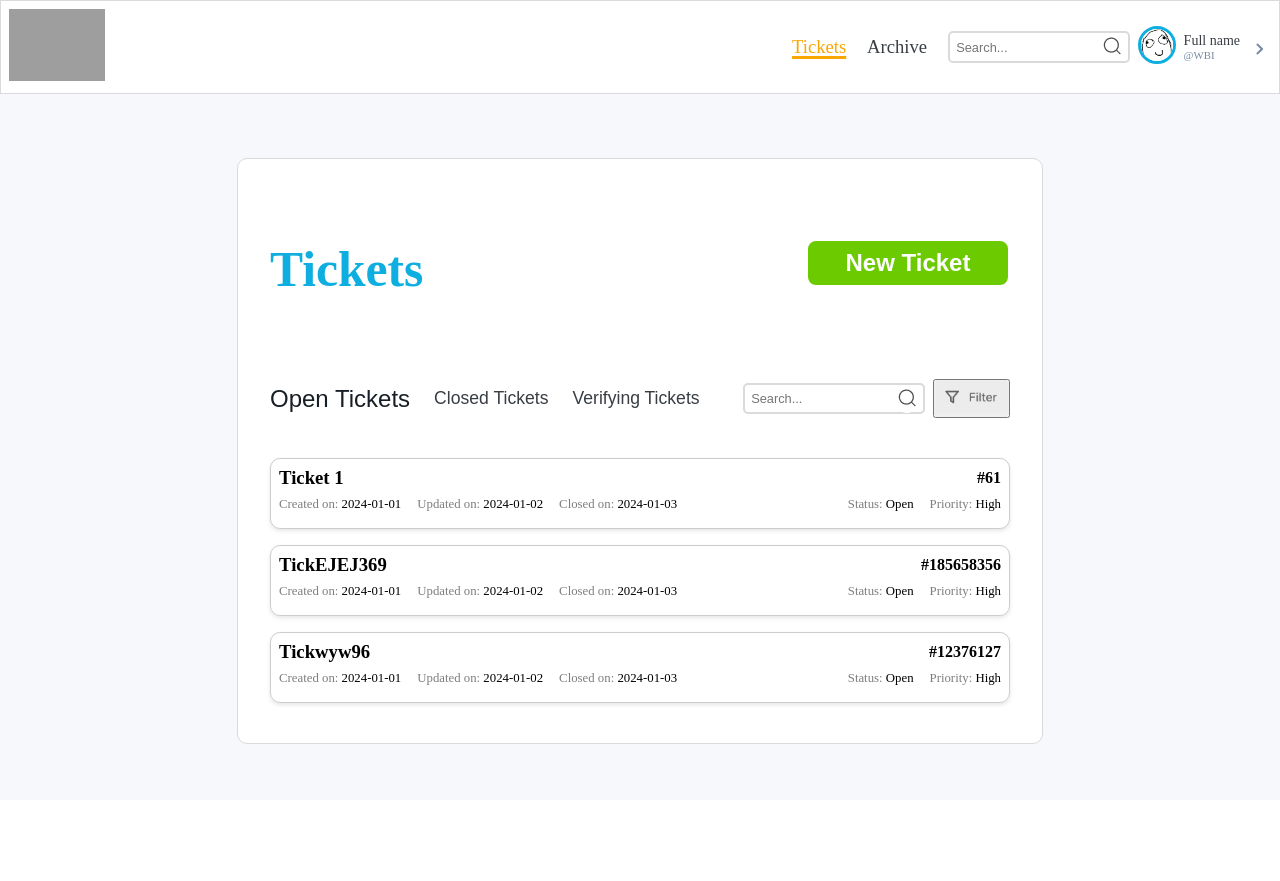
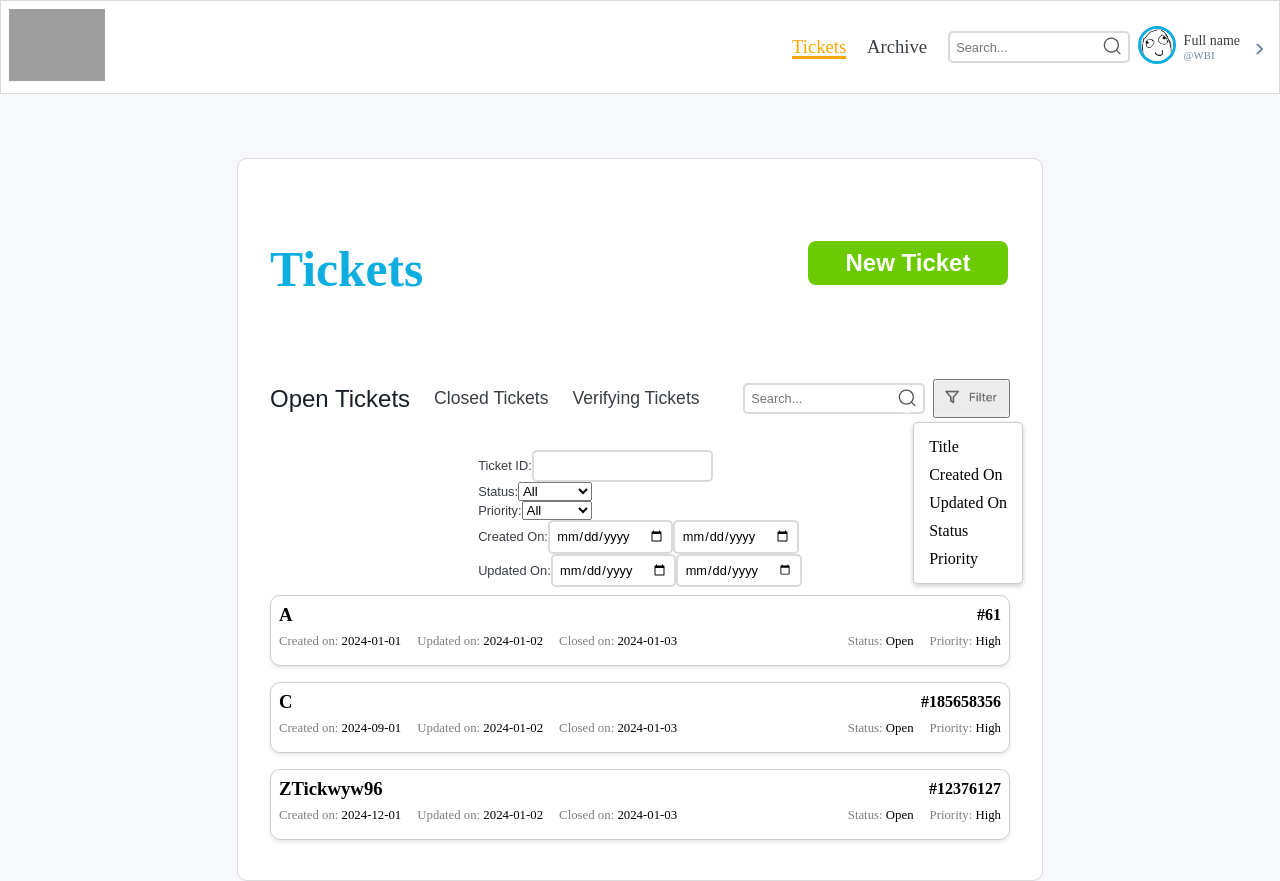
Before and after one commit to wfgemyd/CP, a Vue app in the folder mvc/view/: page /tickets in a window 1280 px wide. Both pictures are taken after a click on the button 971 px from the left and 398 px from the top of the page. Before the commit the page ends 800 px from the top, so only its background shows below. Built offline with nearby package versions, Linux system fonts and the light colour scheme; grey boxes are pictures that could not be loaded.

Commit message:
Search and filtering in tickets - works

```diff
--- a/mvc/view/src/components/archive.vue
+++ b/mvc/view/src/components/archive.vue
@@ -219,7 +219,7 @@ export default {
   components: {
     ExtendedItem,
   },
-  // ...
+
 };
 </script>
 
--- a/mvc/view/src/components/tickets.vue
+++ b/mvc/view/src/components/tickets.vue
@@ -23,7 +23,22 @@ export default {
     return {
       tickets: [], // This will be populated with data fetched from the database
       expandedTicketId: null,
+      searchTerm: '',
       selectedStatus: 'Open',
+      filterMenuVisible: false,
+      sortingColumn: '',
+      sortingDirection: '',
+      showSearchResults: false,
+      filterCriteria: {
+        id: '',
+        title: '',
+        status: '',
+        priority: '',
+        createdOnStart: '',
+        createdOnEnd: '',
+        updatedOnStart: '',
+        updatedOnEnd: '',
+      },
     }
   },
   mounted() {
@@ -33,6 +48,74 @@ export default {
     });
   },
   methods: {
+    toggleFilterMenu() {
+      this.filterMenuVisible = !this.filterMenuVisible;
+    },
+    handleColumnClick(columnName) {
+      if (this.sortingColumn === columnName) {
+        this.sortingDirection = this.sortingDirection === 'asc' ? 'desc' : 'asc';
+      } else {
+        this.sortingColumn = columnName;
+        this.sortingDirection = 'asc';
+      }
+      this.sortTickets();
+    },
+    sortTickets() {
+      if (this.sortingColumn) {
+        this.tickets.sort((a, b) => {
+          let valueA = a[this.sortingColumn];
+          let valueB = b[this.sortingColumn];
+
+          if (typeof valueA === 'string') valueA = valueA.toLowerCase();
+          if (typeof valueB === 'string') valueB = valueB.toLowerCase();
+
+          if (this.sortingColumn === 'createdOn' || this.sortingColumn === 'updatedOn') {
+            valueA = new Date(valueA).getTime();
+            valueB = new Date(valueB).getTime();
+          }
+
+          return (valueA < valueB ? -1 : 1) * (this.sortingDirection === 'asc' ? 1 : -1);
+        });
+      }
+    },
+
+    applyFilters() {
+      this.tickets = this.originalTickets.filter(ticket => {
+        const matchesId = this.filterCriteria.id ? ticket.id.toString().includes(this.filterCriteria.id) : true;
+        const matchesTitle = this.filterCriteria.title ? ticket.title.toLowerCase().includes(this.filterCriteria.title.toLowerCase()) : true;
+        const matchesStatus = this.filterCriteria.status ? ticket.status.toLowerCase() === this.filterCriteria.status.toLowerCase() : true;
+        const matchesPriority = this.filterCriteria.priority ? ticket.priority.toLowerCase() === this.filterCriteria.priority.toLowerCase() : true;
+
+        const createdOnStart = this.filterCriteria.createdOnStart ? new Date(this.filterCriteria.createdOnStart) : null;
+        const createdOnEnd = this.filterCriteria.createdOnEnd ? new Date(this.filterCriteria.createdOnEnd) : null;
+        const matchesCreatedOn = createdOnStart && createdOnEnd
+            ? new Date(ticket.createdOn) >= createdOnStart && new Date(ticket.createdOn) <= createdOnEnd
+            : true;
+
+        const updatedOnStart = this.filterCriteria.updatedOnStart ? new Date(this.filterCriteria.updatedOnStart) : null;
+        const updatedOnEnd = this.filterCriteria.updatedOnEnd ? new Date(this.filterCriteria.updatedOnEnd) : null;
+        const matchesUpdatedOn = updatedOnStart && updatedOnEnd
+            ? new Date(ticket.updatedOn) >= updatedOnStart && new Date(ticket.updatedOn) <= updatedOnEnd
+            : true;
+
+        return matchesId && matchesTitle && matchesStatus && matchesPriority && matchesCreatedOn && matchesUpdatedOn;
+      });
+    },
+    searchTickets() {
+      const searchTerm = this.searchTerm.toLowerCase();
+      this.tickets = this.originalTickets.filter(ticket =>
+          ticket.title.toLowerCase().includes(searchTerm) ||
+          ticket.id.toString().includes(searchTerm) ||
+          ticket.status.toLowerCase().includes(searchTerm) ||
+          ticket.priority.toLowerCase().includes(searchTerm) ||
+          ticket.createdOn.includes(searchTerm) ||
+          ticket.updatedOn.includes(searchTerm)
+      );
+      this.showSearchResults = true;
+      this.searchTerm = ''; // Clear the search term after searching
+      this.selectedStatus = ''; // Unselect the status buttons when search results are displayed
+    },
+
     closeExtendedView(ticketId) {
       if (this.expandedTicketId === ticketId) {
         this.expandedTicketId = null;
@@ -46,11 +129,11 @@ export default {
     async fetchTickets() {
       // Fetch tickets from the database and assign them to this.tickets
       this.originalTickets  = [
-        { id: '61', title: 'Ticket 1', createdOn: '2024-01-01', updatedOn: '2024-01-02', closedOn: '2024-01-03', status: 'Open', priority: 'High', project: "Gendalf" },
-        { id: '396731', title: 'Tictjuae69', createdOn: '2024-01-01', updatedOn: '2024-01-02', closedOn: '2024-04-01', status: 'Closed', priority: 'High' },
-        { id: '185658356', title: 'TickEJEJ369', createdOn: '2024-01-01', updatedOn: '2024-01-02', closedOn: '2024-01-03', status: 'Open', priority: 'High' },
-        { id: '17617171', title: 'Ticket 3691', createdOn: '2024-01-01', updatedOn: '2024-01-02', closedOn: '2024-01-03', status: 'Verifying', priority: 'High' },
-        { id: '12376127', title: 'Tickwyw96', createdOn: '2024-01-01', updatedOn: '2024-01-02', closedOn: '2024-01-03', status: 'Open', priority: 'High' },
+        { id: '61', title: 'A', createdOn: '2024-01-01', updatedOn: '2024-01-02', closedOn: '2024-01-03', status: 'Open', priority: 'High', project: "Gendalf" },
+        { id: '396731', title: 'B', createdOn: '2024-03-01', updatedOn: '2024-01-02', closedOn: '2024-04-01', status: 'Closed', priority: 'High' },
+        { id: '185658356', title: 'C', createdOn: '2024-09-01', updatedOn: '2024-01-02', closedOn: '2024-01-03', status: 'Open', priority: 'High' },
+        { id: '17617171', title: 'Ticket 3691', createdOn: '2024-10-01', updatedOn: '2024-01-02', closedOn: '2024-01-03', status: 'Verifying', priority: 'High' },
+        { id: '12376127', title: 'ZTickwyw96', createdOn: '2024-12-01', updatedOn: '2024-01-02', closedOn: '2024-01-03', status: 'Open', priority: 'High' },
 
       ];
       //const response = await fetch('/api/tickets');
@@ -62,6 +145,7 @@ export default {
     },
     filterTickets(status) {
       this.selectedStatus = status;
+      this.showSearchResults = false; // Hide the search results when filtering by status
 
       if (status === 'All') {
         this.tickets = [...this.originalTickets];
@@ -102,26 +186,102 @@ export default {
             <button
                 class="open_tickets"
                 :class="{ selected: selectedStatus === 'Open', unselected: selectedStatus !== 'Open' }"
-                @click="filterTickets('Open')">Open Tickets</button>
+                @click="filterTickets('Open')"
+            >
+              Open Tickets
+            </button>
             <button
                 class="closed_today_tickets"
                 :class="{ selected: selectedStatus === 'Closed', unselected: selectedStatus !== 'Closed' }"
-                @click="filterTickets('Closed')">Closed Tickets</button>
+                @click="filterTickets('Closed')"
+            >
+              Closed Tickets
+            </button>
             <button
                 class="vetifying"
                 :class="{ selected: selectedStatus === 'Verifying', unselected: selectedStatus !== 'Verifying' }"
-                @click="filterTickets('Verifying')">Verifying Tickets</button>
+                @click="filterTickets('Verifying')"
+            >
+              Verifying Tickets
+            </button>
           </div>
           <div class="ticket_srch_filter_options">
             <div class="alltickets_search-container">
-              <input type="text" placeholder="Search..." name="search">
-              <button type="submit"><img src="../assets/searchbtn.png" alt="searchicon"></button>
+              <input type="text" placeholder="Search..." name="search" v-model="searchTerm">
+              <button type="submit" @click="searchTickets"><img src="../assets/searchbtn.png" alt="searchicon"></button>
             </div>
             <div class="filter-container">
-              <button class="alltickets_filter"><img src="../assets/filter.png" alt="filter button"></button>
+              <button class="alltickets_filter" @click="toggleFilterMenu"><img src="../assets/filter.png" alt="filter button"></button>
+              <div v-if="filterMenuVisible" class="filter-menu">
+                <div class="filter-option" @click="handleColumnClick('title')">
+                  <span>Title</span>
+                  <span v-if="sortingColumn === 'title'">{{ sortingDirection === 'asc' ? '↑' : '↓' }}</span>
+                </div>
+                <div class="filter-option" @click="handleColumnClick('createdOn')">
+                  <span>Created On</span>
+                  <span v-if="sortingColumn === 'createdOn'">{{ sortingDirection === 'asc' ? '↑' : '↓' }}</span>
+                </div>
+                <div class="filter-option" @click="handleColumnClick('updatedOn')">
+                  <span>Updated On</span>
+                  <span v-if="sortingColumn === 'updatedOn'">{{ sortingDirection === 'asc' ? '↑' : '↓' }}</span>
+                </div>
+                <div class="filter-option" @click="handleColumnClick('status')">
+                  <span>Status</span>
+                  <span v-if="sortingColumn === 'status'">{{ sortingDirection === 'asc' ? '↑' : '↓' }}</span>
+                </div>
+                <div class="filter-option" @click="handleColumnClick('priority')">
+                  <span>Priority</span>
+                  <span v-if="sortingColumn === 'priority'">{{ sortingDirection === 'asc' ? '↑' : '↓' }}</span>
+                </div>
+              </div>
             </div>
           </div>
         </div>
+        <div v-if="filterMenuVisible" class="filter-menu">
+          <div class="filter-ticket">
+            <label for="id">Ticket ID:</label>
+            <input type="text" id="id" v-model="filterCriteria.id" @input="applyFilters">
+          </div>
+          <div class="filter-ticket">
+            <label for="status">Status:</label>
+            <select id="status" v-model="filterCriteria.status" @change="applyFilters">
+              <option value="">All</option>
+              <option value="open">Open</option>
+              <option value="closed">Closed</option>
+              <option value="verifying">Verifying</option>
+            </select>
+          </div>
+          <div class="filter-ticket">
+            <label for="priority">Priority:</label>
+            <select id="priority" v-model="filterCriteria.priority" @change="applyFilters">
+              <option value="">All</option>
+              <option value="low">Low</option>
+              <option value="medium">Medium</option>
+              <option value="high">High</option>
+              <option value="urgent">Urgent</option>
+            </select>
+          </div>
+          <div class="filter-ticket">
+            <label>Created On:</label>
+            <input type="date" v-model="filterCriteria.createdOnStart" @change="applyFilters">
+            <input type="date" v-model="filterCriteria.createdOnEnd" @change="applyFilters">
+          </div>
+          <div class="filter-ticket">
+            <label>Updated On:</label>
+            <input type="date" v-model="filterCriteria.updatedOnStart" @change="applyFilters">
+            <input type="date" v-model="filterCriteria.updatedOnEnd" @change="applyFilters">
+          </div>
+        </div>
+
+        <div
+            class="search_results"
+            :class="{ showSearchResults: selectedStatus === 'Search Results'}"
+            @click="filterTickets('Search Results')"
+            v-if="showSearchResults"
+        >
+          Search Results
+        </div>
+
         <div v-for="ticket in tickets" :key="ticket.id">
           <component
               :is="ticket.id === expandedTicketId ? 'extended-item' : 'ticket-item'"
--- a/mvc/view/src/styles/_tickets.sass
+++ b/mvc/view/src/styles/_tickets.sass
@@ -4,6 +4,7 @@
 @use "./radius.sass" as * //import all the variables from index.sass
 @use "./fonts.sass" as * //import all the variables from index.sass
 @use "./navbar.sass" as *
+@use "./archive.sass" as *
 *,
 *::before,
 *::after
@@ -166,3 +167,35 @@ body
   .label
     color: $secondary_text_color
     font-size: $iteam_dates_stats
+
+.filter-container
+  position: relative
+
+
+  .filter-menu
+    @include absolute-position(110%, -25%, max-content)
+    background-color: white
+    border: 1px solid #ccc
+    padding: 10px
+    border-radius: 5px
+    box-shadow: 0 2px 5px rgba(0,0,0,0.2)
+    z-index: 1
+
+  .filter-ticket
+    margin-bottom: 10rem
+
+  .filter-option
+    cursor: pointer
+    padding: 5px
+    display: flex
+    justify-content: space-between
+
+
+.search_results
+  margin-right: auto
+  width: 100%
+  background: none
+  border: none
+  color: #181e25
+  text-underline: #fca600
+  font-size: $header_fontsize - 0.6rem
```
Also changed, not shown: mvc/view/src/styles/main.css (+222 -187 lines), 1 other file (tests, documents, lock files or other folders).
